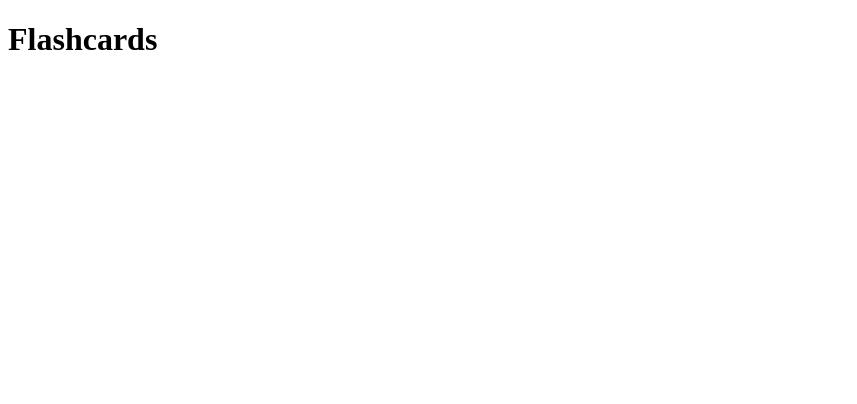
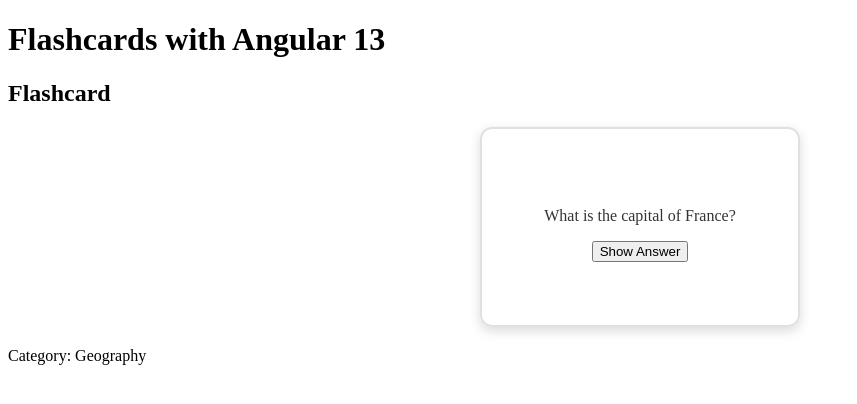
Before and after one commit to cesarcori/angular-flashcards, an Angular app: page / in a window 1280 px wide. Shown: the top 404 px of the page, without its empty margins (0-857 px from the left). Built offline with nearby package versions, Linux system fonts and the light colour scheme.

Commit message:
feat: card raw

```diff
--- a/src/app/app.component.html
+++ b/src/app/app.component.html
@@ -1,2 +1,5 @@
-<h1>Flashcards</h1>
+<h1>Flashcards with Angular 13</h1>
+
+<app-flashcard [card]="flashcard"></app-flashcard>
+
 <router-outlet></router-outlet>
--- a/src/app/app.component.ts
+++ b/src/app/app.component.ts
@@ -1,4 +1,5 @@
 import { Component } from '@angular/core';
+import { Card } from './models/card.model';
 
 @Component({
   selector: 'app-root',
@@ -7,4 +8,11 @@ import { Component } from '@angular/core';
 })
 export class AppComponent {
   title = 'angular-flashcards';
+
+  flashcard: Card = {
+    id: 1,
+    question: 'What is the capital of France?',
+    answer: 'Paris',
+    category: 'Geography'
+  };
 }
--- a/src/app/app.module.ts
+++ b/src/app/app.module.ts
@@ -3,10 +3,12 @@ import { BrowserModule } from '@angular/platform-browser';
 
 import { AppRoutingModule } from './app-routing.module';
 import { AppComponent } from './app.component';
+import { FlashcardComponent } from './components/flashcard/flashcard.component';
 
 @NgModule({
   declarations: [
-    AppComponent
+    AppComponent,
+    FlashcardComponent
   ],
   imports: [
     BrowserModule,
--- /dev/null
+++ b/src/app/components/flashcard/flashcard.component.css
@@ -0,0 +1,69 @@
+.flip-card {
+    width: 320px;
+    height: 200px;
+    perspective: 1000px;
+    cursor: pointer;
+    margin: 20px auto;
+}
+
+.flip-card-inner {
+    position: relative;
+    width: 100%;
+    height: 100%;
+    text-align: center;
+    transition: transform 0.6s;
+    transform-style: preserve-3d;
+    border-radius: 12px;
+    box-shadow: 0 4px 12px rgba(0, 0, 0, 0.15);
+}
+
+/* Flip action triggered by TS property */
+.flip-card-inner.flipped {
+    transform: rotateY(180deg);
+}
+
+.flip-card-front,
+.flip-card-back {
+    position: absolute;
+    width: 100%;
+    height: 100%;
+    -webkit-backface-visibility: hidden;
+    backface-visibility: hidden;
+    display: flex;
+    flex-direction: column;
+    justify-content: center;
+    align-items: center;
+    padding: 20px;
+    box-sizing: border-box;
+    border-radius: 12px;
+}
+
+.flip-card-front {
+    background-color: #ffffff;
+    color: #333;
+    border: 2px solid #e0e0e0;
+}
+
+.flip-card-back {
+    background-color: #3f51b5;
+    color: white;
+    transform: rotateY(180deg);
+}
+
+.badge {
+    font-size: 0.8rem;
+    background: #e8eaf6;
+    color: #3f51b5;
+    padding: 4px 8px;
+    border-radius: 4px;
+    position: absolute;
+    top: 12px;
+    left: 12px;
+}
+
+.hint {
+    font-size: 0.75rem;
+    opacity: 0.6;
+    position: absolute;
+    bottom: 10px;
+}
--- /dev/null
+++ b/src/app/components/flashcard/flashcard.component.html
@@ -0,0 +1,15 @@
+<h2>Flashcard</h2>
+
+<div class="flip-card" (click)="toggleFlip()">
+    <div class="flip-card-inner" [class.flipped]="isFlipped">
+        <div class="flip-card-front">
+            <p>{{ card.question }}</p>
+            <button (click)="toggleFlip()">Show Answer</button>
+        </div>
+        <div class="flip-card-back">
+            <p>{{ card.answer }}</p>
+            <button (click)="toggleFlip()">Show Question</button>
+        </div>
+    </div>
+</div>
+<p>Category: {{ card.category }}</p>
--- /dev/null
+++ b/src/app/components/flashcard/flashcard.component.ts
@@ -0,0 +1,16 @@
+import { Component, Input } from '@angular/core';
+import { Card } from 'src/app/models/card.model';
+
+@Component({
+  selector: 'app-flashcard',
+  templateUrl: './flashcard.component.html',
+  styleUrls: ['./flashcard.component.css']
+})
+export class FlashcardComponent {
+  @Input() card!: Card;
+  isFlipped: boolean = false;
+
+  toggleFlip() {
+    this.isFlipped = !this.isFlipped;
+  }
+}
--- /dev/null
+++ b/src/app/models/card.model.ts
@@ -0,0 +1,6 @@
+export interface Card {
+    id: number;
+    question: string;
+    answer: string;
+    category?: string;
+}
--- a/src/index.html
+++ b/src/index.html
@@ -1,5 +1,6 @@
 <!doctype html>
 <html lang="en">
+
 <head>
   <meta charset="utf-8">
   <title>AngularFlashcards</title>
@@ -7,7 +8,9 @@
   <meta name="viewport" content="width=device-width, initial-scale=1">
   <link rel="icon" type="image/x-icon" href="favicon.ico">
 </head>
+
 <body>
   <app-root></app-root>
 </body>
+
 </html>
```
Also changed, not shown: 1 other file (tests, documents, lock files or other folders).
